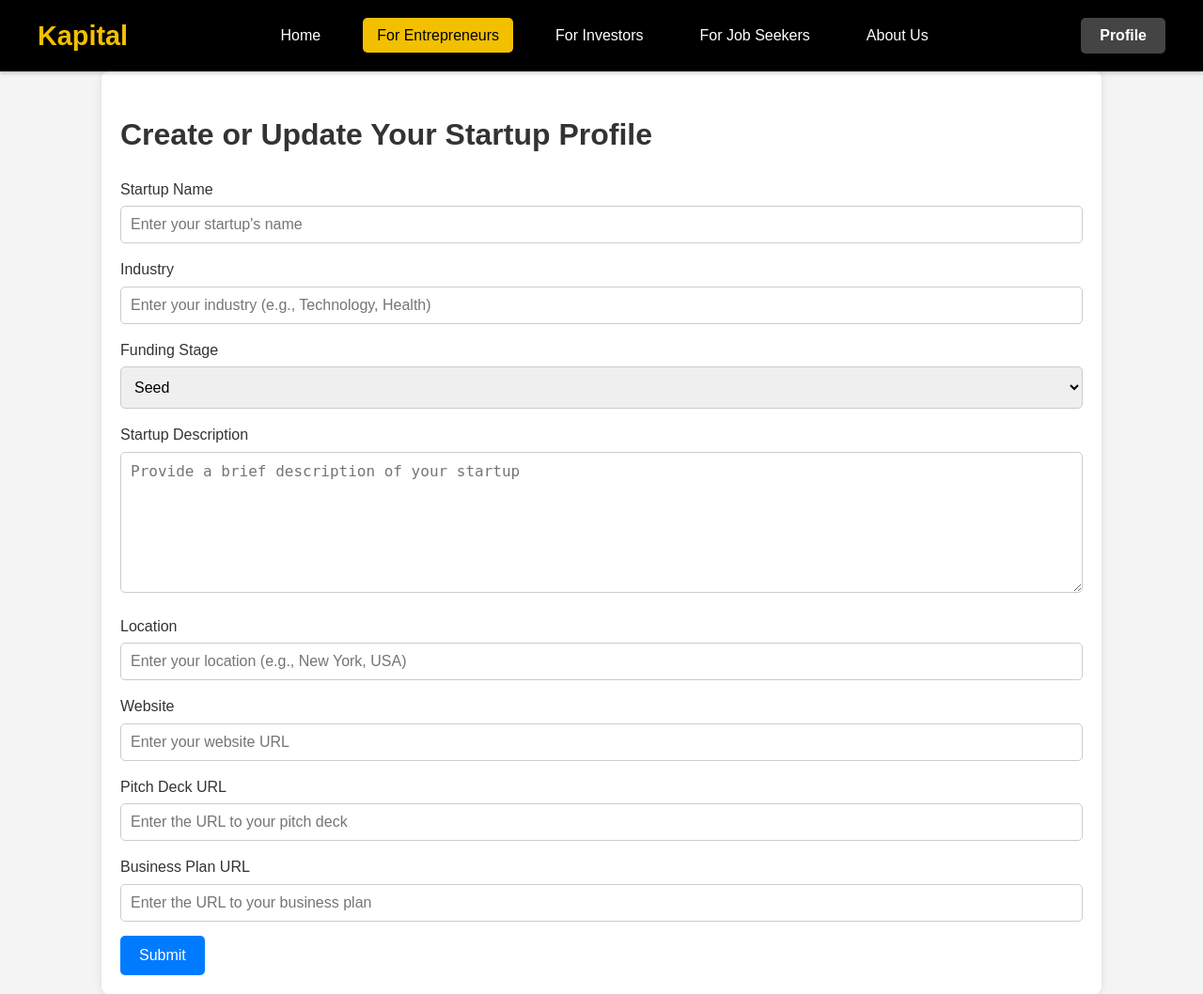
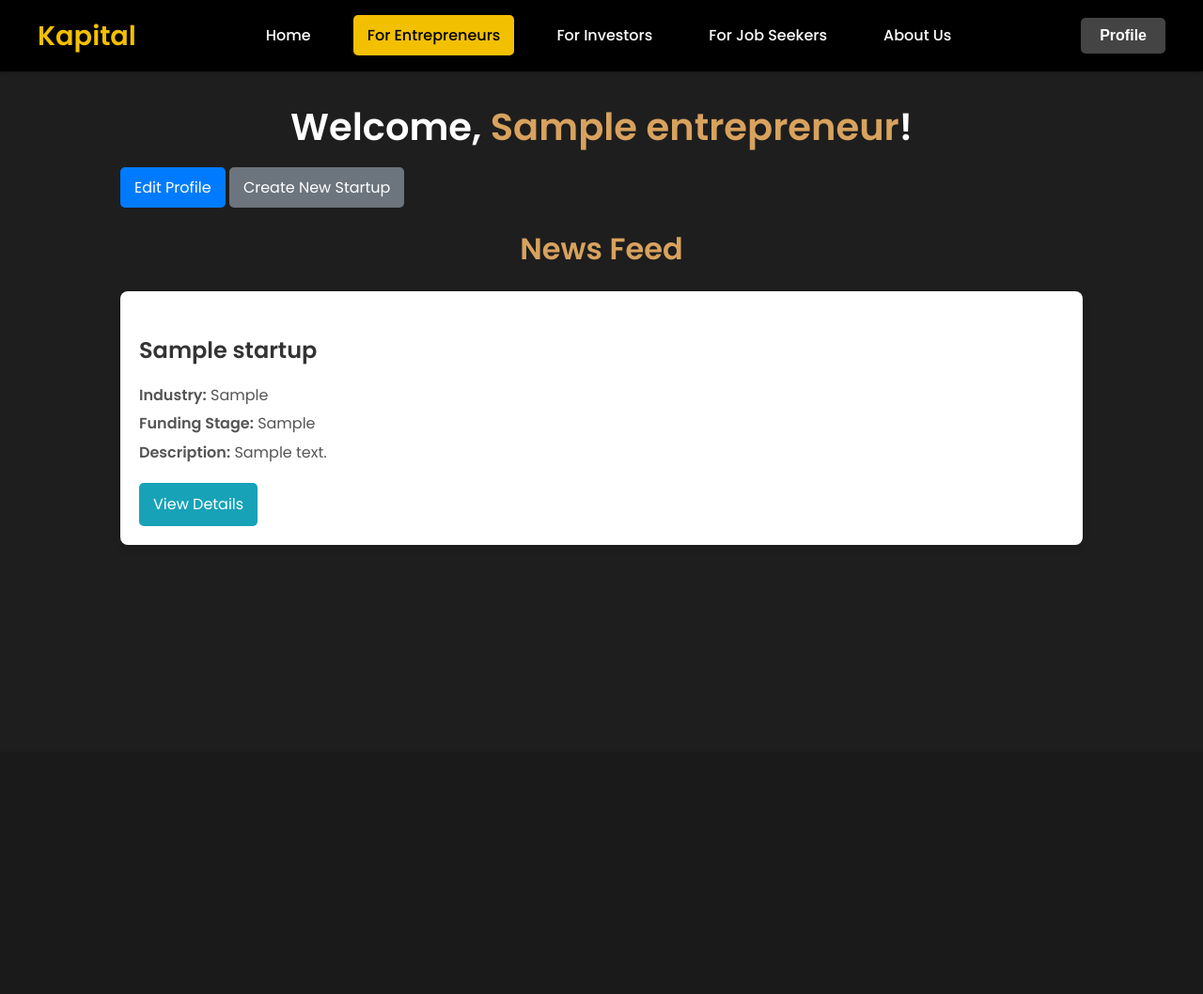
Before and after one commit to jessyforg/CAPSTONE_Kapital, a PHP site: page /entrepreneurs.php in a window 1280 px wide. Shown: the whole page at 94% size. After the commit the page ends 580 px from the top, so only its background shows below. Run offline with PHP 8.4, Linux system fonts and the light colour scheme; the visitor is signed in with stand-in values (Sample User, id 1); tables that the repository leaves empty or names only in its code hold one stand-in row (values such as "Sample post").

Commit message:
Revised Entrepreneurs' Page

```diff
--- a/Kapital_System/entrepreneurs.php
+++ b/Kapital_System/entrepreneurs.php
@@ -1,7 +1,7 @@
 <?php
-session_start(); // Start the session
+session_start();
 include('navbar.php');
-include('db_connection.php'); // Assuming a separate file for database connection
+include('db_connection.php');
 
 // Redirect if the user is not logged in or does not have the entrepreneur role
 if (!isset($_SESSION['user_id']) || $_SESSION['role'] !== 'entrepreneur') {
@@ -9,220 +9,143 @@ if (!isset($_SESSION['user_id']) || $_SESSION['role'] !== 'entrepreneur') {
     exit("Redirecting to login page...");
 }
 
-// Retrieve the user ID from the session
 $user_id = $_SESSION['user_id'];
 
-// Check if the entrepreneur exists in the Entrepreneurs table
-$query = "SELECT entrepreneur_id FROM Entrepreneurs WHERE entrepreneur_id = '$user_id'";
+// Retrieve the entrepreneur details
+$query = "SELECT * FROM Entrepreneurs WHERE entrepreneur_id = '$user_id'";
 $result = mysqli_query($conn, $query);
+$entrepreneur = mysqli_fetch_assoc($result);
 
-if (mysqli_num_rows($result) === 0) {
-    die("Entrepreneur profile not found. Please ensure you have registered as an entrepreneur.");
-}
-
-// Check if the form is submitted
-if ($_SERVER['REQUEST_METHOD'] == 'POST') {
-    // Sanitize and retrieve the form data
-    $startup_name = mysqli_real_escape_string($conn, $_POST['startup_name']);
-    $industry = mysqli_real_escape_string($conn, $_POST['industry']);
-    $funding_stage = mysqli_real_escape_string($conn, $_POST['funding_stage']);
-    $description = mysqli_real_escape_string($conn, $_POST['description']);
-    $location = mysqli_real_escape_string($conn, $_POST['location']);
-    $website = mysqli_real_escape_string($conn, $_POST['website']);
-    $pitch_deck_url = mysqli_real_escape_string($conn, $_POST['pitch_deck_url']);
-    $business_plan_url = mysqli_real_escape_string($conn, $_POST['business_plan_url']);
-
-    // Check if a record already exists in the Startups table
-    $query_check_startup = "SELECT startup_id FROM Startups WHERE entrepreneur_id = '$user_id'";
-    $result_check_startup = mysqli_query($conn, $query_check_startup);
-
-    if (mysqli_num_rows($result_check_startup) > 0) {
-        // Update the existing record in Startups table
-        $query_update_startup = "
-            UPDATE Startups
-            SET
-                name = '$startup_name',
-                industry = '$industry',
-                description = '$description',
-                location = '$location',
-                pitch_deck_url = '$pitch_deck_url',
-                business_plan_url = '$business_plan_url'
-            WHERE entrepreneur_id = '$user_id'
-        ";
-        $result_update_startup = mysqli_query($conn, $query_update_startup);
-
-        if ($result_update_startup) {
-            echo "Startup profile updated successfully!";
-        } else {
-            echo "Error updating startup profile: " . mysqli_error($conn);
-        }
-    } else {
-        // Insert a new record into Startups table
-        $query_insert_startup = "
-            INSERT INTO Startups (
-                entrepreneur_id,
-                name,
-                industry,
-                description,
-                location,
-                pitch_deck_url,
-                business_plan_url
-            ) VALUES (
-                '$user_id',
-                '$startup_name',
-                '$industry',
-                '$description',
-                '$location',
-                '$pitch_deck_url',
-                '$business_plan_url'
-            )
-        ";
-        $result_insert_startup = mysqli_query($conn, $query_insert_startup);
-
-        if ($result_insert_startup) {
-            echo "Startup profile created successfully!";
-        } else {
-            echo "Error creating startup profile: " . mysqli_error($conn);
-        }
-    }
-}
+// Fetch startups posted by the entrepreneur and others
+$startups_query = "
+    SELECT * FROM Startups
+    WHERE entrepreneur_id = '$user_id'
+    OR entrepreneur_id IN (SELECT entrepreneur_id FROM Startups)
+    ORDER BY created_at DESC";
+$startups_result = mysqli_query($conn, $startups_query);
 ?>
 
-<!-- Embedded CSS and form code -->
+<!-- Display the entrepreneur's dashboard -->
+<div class="container">
+    <h1>Welcome, <span
+            class="entrepreneur-name"><?php echo isset($entrepreneur['name']) ? $entrepreneur['name'] : 'Entrepreneur'; ?></span>!
+    </h1>
+
+    <a href="profile.php" class="btn btn-primary">Edit Profile</a>
+    <a href="create_startup.php" class="btn btn-secondary">Create New Startup</a>
+
+    <h2>News Feed</h2>
+    <?php
+    while ($startup = mysqli_fetch_assoc($startups_result)): ?>
+        <div class="startup-post">
+            <h3><?php echo isset($startup['name']) ? $startup['name'] : 'Startup Name'; ?></h3>
+            <p><strong>Industry:</strong> <?php echo isset($startup['industry']) ? $startup['industry'] : 'Not Provided'; ?>
+            </p>
+            <p><strong>Funding Stage:</strong>
+                <?php echo isset($startup['funding_stage']) ? $startup['funding_stage'] : 'Not Provided'; ?></p>
+            <p><strong>Description:</strong>
+                <?php echo isset($startup['description']) ? $startup['description'] : 'No description provided'; ?></p>
+            <a href="startup_detail.php?startup_id=<?php echo $startup['startup_id']; ?>" class="btn btn-info">View
+                Details</a>
+        </div>
+    <?php endwhile; ?>
+</div>
+
+<!-- Embedded CSS -->
 <style>
-    body {
-        font-family: Arial, sans-serif;
-        background-color: #f4f4f4;
-        margin: 0;
-        padding: 0;
-    }
-
     .container {
         width: 80%;
         margin: 0 auto;
-        padding: 20px;
-        background-color: white;
-        border-radius: 8px;
-        box-shadow: 0 0 10px rgba(0, 0, 0, 0.1);
     }
 
     h1 {
-        font-size: 2rem;
-        color: #333;
+        font-size: 2.5rem;
+        font-weight: bold;
         margin-bottom: 20px;
+        text-align: center;
     }
 
-    .form-group {
+    .entrepreneur-name {
+        color: #D8A25E;
+        /* Updated color for Entrepreneur's name */
+    }
+
+    h2 {
+        font-size: 2rem;
+        font-weight: bold;
+        color: #D8A25E;
+        margin-bottom: 20px;
+        text-align: center;
+    }
+
+    .startup-post {
+        background-color: #ffffff;
+        padding: 20px;
+        margin: 20px 0;
+        border-radius: 8px;
+        box-shadow: 0 4px 8px rgba(0, 0, 0, 0.1);
+        transition: box-shadow 0.3s ease-in-out;
+        overflow: hidden;
+    }
+
+    .startup-post:hover {
+        box-shadow: 0 8px 16px rgba(0, 0, 0, 0.2);
+    }
+
+    .startup-post h3 {
+        font-size: 1.5rem;
+        color: #333;
         margin-bottom: 15px;
     }
 
-    .form-group label {
+    .startup-post p {
         font-size: 1rem;
-        color: #333;
-        display: block;
-        margin-bottom: 5px;
+        color: #555;
+        margin: 5px 0;
     }
 
-    .form-group input,
-    .form-group textarea,
-    .form-group select {
-        width: 100%;
-        padding: 10px;
-        font-size: 1rem;
-        border: 1px solid #ccc;
+    .startup-post .btn {
+        padding: 10px 15px;
+        margin-top: 15px;
         border-radius: 5px;
-        box-sizing: border-box;
+        text-decoration: none;
+        display: inline-block;
     }
 
-    .form-group textarea {
-        resize: vertical;
-        height: 150px;
+    .startup-post .btn-info {
+        background-color: #17a2b8;
+        color: white;
     }
 
-    .form-group select {
-        padding: 12px 10px;
+    .startup-post .btn-info:hover {
+        background-color: #138496;
     }
 
-    button {
+    .startup-post .btn-info:focus {
+        outline: none;
+    }
+
+    .btn-primary {
         background-color: #007bff;
         color: white;
-        padding: 12px 20px;
-        font-size: 1rem;
-        border: none;
+        padding: 10px 15px;
         border-radius: 5px;
-        cursor: pointer;
+        text-decoration: none;
     }
 
-    button:hover {
+    .btn-primary:hover {
         background-color: #0056b3;
     }
 
-    .form-group input[type="text"] {
-        height: 40px;
+    .btn-secondary {
+        background-color: #6c757d;
+        color: white;
+        padding: 10px 15px;
+        border-radius: 5px;
+        text-decoration: none;
     }
 
-    .form-group input[type="submit"] {
-        width: auto;
-        background-color: #28a745;
-    }
-
-    .form-group input[type="submit"]:hover {
-        background-color: #218838;
+    .btn-secondary:hover {
+        background-color: #5a6268;
     }
 </style>
-
-<div class="container">
-    <h1>Create or Update Your Startup Profile</h1>
-    <form method="POST">
-        <div class="form-group">
-            <label for="startup_name">Startup Name</label>
-            <input type="text" id="startup_name" name="startup_name" placeholder="Enter your startup's name" required>
-        </div>
-
-        <div class="form-group">
-            <label for="industry">Industry</label>
-            <input type="text" id="industry" name="industry"
-                placeholder="Enter your industry (e.g., Technology, Health)" required>
-        </div>
-
-        <div class="form-group">
-            <label for="funding_stage">Funding Stage</label>
-            <select id="funding_stage" name="funding_stage" required>
-                <option value="seed">Seed</option>
-                <option value="series_a">Series A</option>
-                <option value="series_b">Series B</option>
-                <option value="series_c">Series C</option>
-                <option value="exit">Exit</option>
-            </select>
-        </div>
-
-        <div class="form-group">
-            <label for="description">Startup Description</label>
-            <textarea id="description" name="description" placeholder="Provide a brief description of your startup"
-                required></textarea>
-        </div>
-
-        <div class="form-group">
-            <label for="location">Location</label>
-            <input type="text" id="location" name="location" placeholder="Enter your location (e.g., New York, USA)">
-        </div>
-
-        <div class="form-group">
-            <label for="website">Website</label>
-            <input type="text" id="website" name="website" placeholder="Enter your website URL">
-        </div>
-
-        <div class="form-group">
-            <label for="pitch_deck_url">Pitch Deck URL</label>
-            <input type="text" id="pitch_deck_url" name="pitch_deck_url" placeholder="Enter the URL to your pitch deck">
-        </div>
-
-        <div class="form-group">
-            <label for="business_plan_url">Business Plan URL</label>
-            <input type="text" id="business_plan_url" name="business_plan_url"
-                placeholder="Enter the URL to your business plan">
-        </div>
-
-        <button type="submit">Submit</button>
-    </form>
-</div>
```
